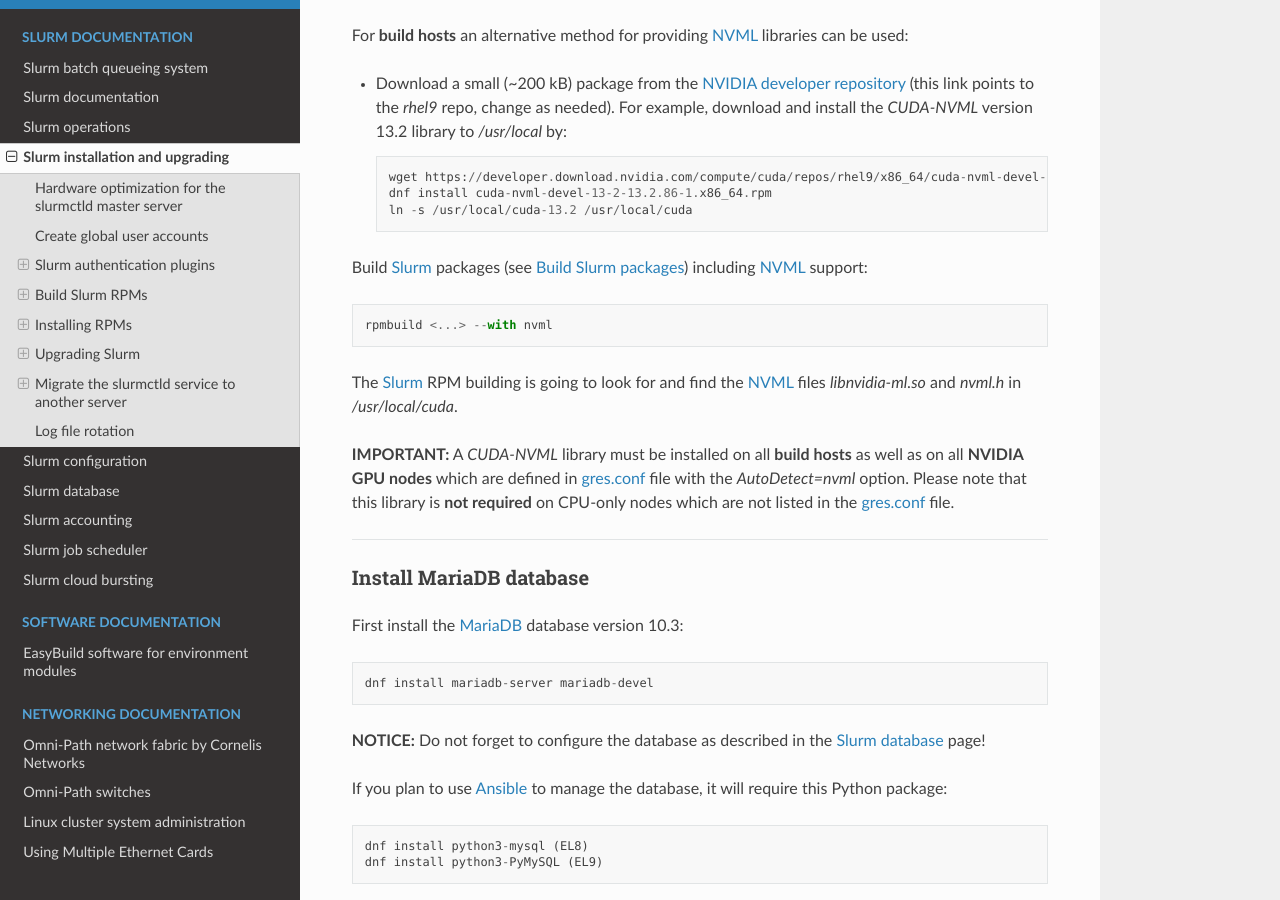
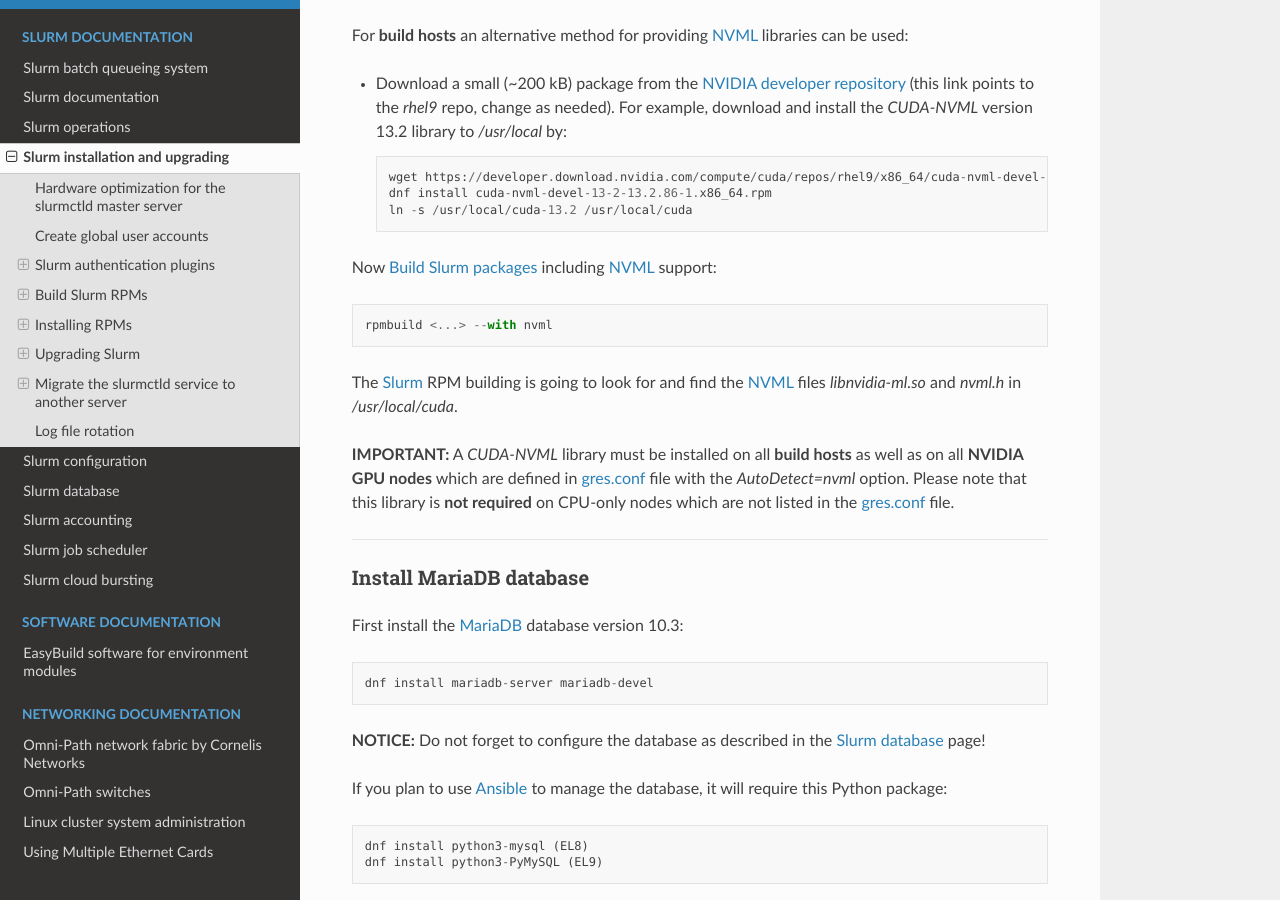
Before and after one commit to OleHolmNielsen/Niflheim_system, a Sphinx documentation site: the page built from docs/Slurm_installation.rst, in a window 1280 px wide and 900 px high, scrolled down 12133 px. Built offline with Sphinx 7.4.7 and the Read the Docs theme 3.1.0, drawn with Linux system fonts in a browser that asks for light colours.

Commit message:
Minor edit

```diff
--- a/docs/Slurm_installation.rst
+++ b/docs/Slurm_installation.rst
@@ -562,7 +562,7 @@
     dnf install cuda-nvml-devel-13-2-13.2.86-1.x86_64.rpm
     ln -s /usr/local/cuda-13.2 /usr/local/cuda
 
-Build Slurm_ packages (see :ref:`build-slurm-packages`) including NVML_ support::
+Now :ref:`build-slurm-packages` including NVML_ support::
 
   rpmbuild <...> --with nvml
 
```
